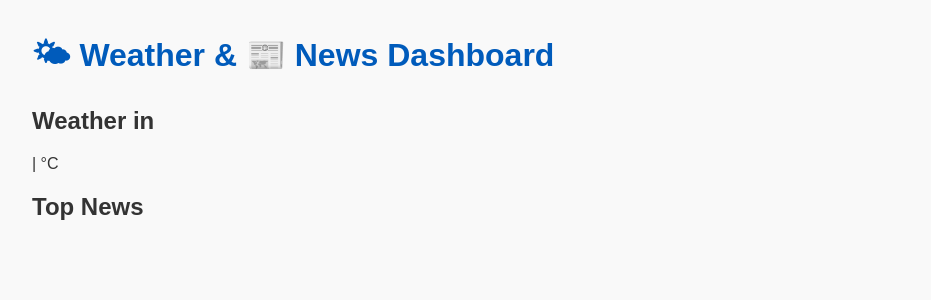
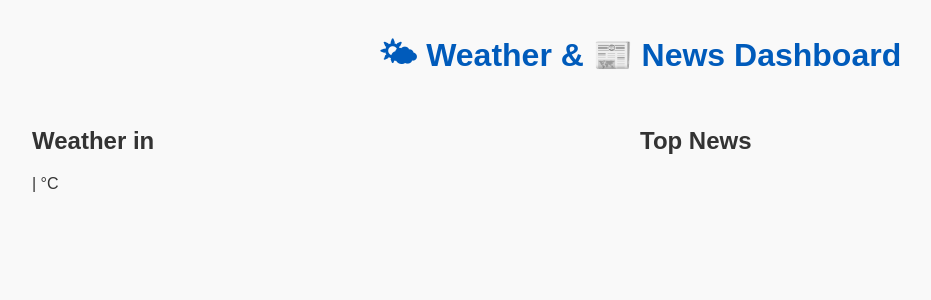
Before and after one commit to NotAsami/Dashboard, a Flask app: template templates/index.html in a window 1280 px wide. Shown: the top 300 px of the page, without its empty margins (0-931 px from the left). Run offline with Flask 3, Linux system fonts and the light colour scheme; the template is opened without the code that fills it, so the values that code supplies are empty.

Commit message:
Updated the webpage layout

```diff
--- a/static/style.css
+++ b/static/style.css
@@ -15,4 +15,10 @@ a {
 }
 a:hover {
     text-decoration: underline;
+ }
+.row {
+  display: flex;
 }
+.column {
+  flex: 50%;
+}
--- a/templates/index.html
+++ b/templates/index.html
@@ -6,16 +6,20 @@
     <link rel="stylesheet" href="{{ url_for('static', filename='style.css') }}">
 </head>
 <body>
-    <h1>🌤 Weather & 📰 News Dashboard</h1>
-
+<h1 style="text-align:center">🌤 Weather & 📰 News Dashboard</h1>
+<div class="row">
+    <div class="column">
         <h2>Weather in {{ weather.city }}</h2>
         <p>{{ weather.description }} | {{ weather.temp }} °C</p>
-
+        </div>
+        <div class="column">
         <h2>Top News</h2>
         <ul>
           {% for article in news %}
             <li><a href="{{ article.url }}" target="_blank">{{ article.title }}</a></li>
           {% endfor %}
         </ul>
+        </div>
+</div>
 </body>
 </html>
```
Lines whose indentation alone changed are shown as unchanged.
